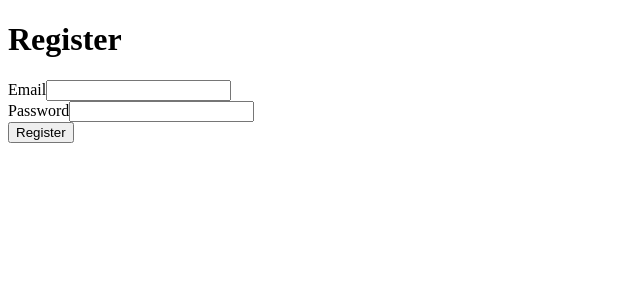
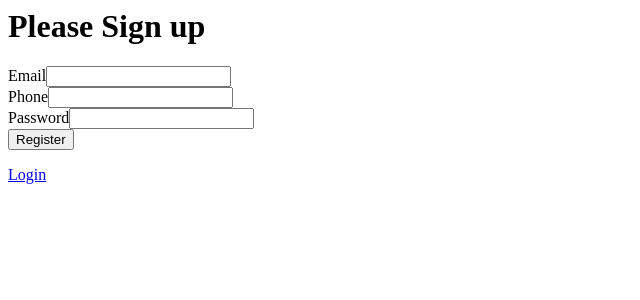
Before and after one commit to lclhugo/mspr-festival, a Symfony app: template templates/registration/register.html.twig in a window 1280 px wide. Shown: the top 300 px of the page, without its empty margins (0-640 px from the left). Run offline with Twig, Linux system fonts and the light colour scheme; the template is opened without the code that fills it, so the values that code supplies are empty; form fields are guessed from the names that the template uses; some libraries are stand-ins or nearby versions.

```diff
--- a/src/Controller/RegistrationController.php
+++ b/src/Controller/RegistrationController.php
@@ -32,6 +32,9 @@ class RegistrationController extends AbstractController
                 )
             );
 
+            $role = $user->getRoles();
+            $user->setRoles($role);
+
             $entityManager->persist($user);
             $entityManager->flush();
             // do anything else you need here, like send an email
--- a/src/Entity/User.php
+++ b/src/Entity/User.php
@@ -35,6 +35,7 @@ class User implements UserInterface, PasswordAuthenticatedUserInterface
     private ?string $password = null;
 
     #[ORM\Column(length: 255)]
+    #[Assert\NotNull]
     private ?string $phone = null;
 
     #[ORM\ManyToMany(targetEntity: Festival::class, inversedBy: 'users')]
@@ -79,7 +80,7 @@ class User implements UserInterface, PasswordAuthenticatedUserInterface
     {
         $roles = $this->roles;
         // guarantee every user at least has ROLE_USER
-        $roles[] = 'ROLE_USER';
+        $roles[] = "ROLE_USER";
 
         return array_unique($roles);
     }
--- a/src/Form/RegistrationFormType.php
+++ b/src/Form/RegistrationFormType.php
@@ -3,10 +3,13 @@
 namespace App\Form;
 
 use App\Entity\User;
+use Doctrine\DBAL\Types\JsonType;
 use Symfony\Component\Form\AbstractType;
 use Symfony\Component\Form\Extension\Core\Type\CheckboxType;
 use Symfony\Component\Form\Extension\Core\Type\EmailType;
+use Symfony\Component\Form\Extension\Core\Type\NumberType;
 use Symfony\Component\Form\Extension\Core\Type\PasswordType;
+use Symfony\Component\Form\Extension\Core\Type\TextType;
 use Symfony\Component\Form\FormBuilderInterface;
 use Symfony\Component\OptionsResolver\OptionsResolver;
 use Symfony\Component\Validator\Constraints\IsTrue;
@@ -20,6 +23,7 @@ class RegistrationFormType extends AbstractType
     {
         $builder
             ->add('email', EmailType::class)
+            ->add('phone', TextType::class)
             // ->add('agreeTerms', CheckboxType::class, [
             //     'mapped' => false,
             //     'constraints' => [
--- a/templates/base.html.twig
+++ b/templates/base.html.twig
@@ -13,7 +13,17 @@
             {{ encore_entry_script_tags('app') }}
         {% endblock %}
     </head>
-    <body>
-        {% block body %}{% endblock %}
-    </body>
+    {% if app.user %}
+        <body>
+            {% block body %}{% endblock %}
+        </body>
+    {% else %}
+        <body>
+            <div class="mb-3">
+                Vous devez être inscrit ou connecter pour consulter les pags :
+                <a href="{{ path('app_login') }}">Login</a>
+                <a href="{{ path('app_register') }}">Signup</a>
+            </div>
+        </body>
+    {% endif %}
 </html>
--- a/templates/home/index.html.twig
+++ b/templates/home/index.html.twig
@@ -8,7 +8,6 @@
     .example-wrapper code { background: #F5F5F5; padding: 2px 6px; }
 </style>
 
-{% if app.user %}
         <div class="example-wrapper">
             <h1>Hello {{ controller_name }}!</h1>
 
@@ -22,10 +21,5 @@
         <div class="mb-3">
             You are logged in as {{ app.user.email }}, <a href="{{ path('app_logout') }}">Logout</a>
         </div>
-{% else %}
-        <div class="mb-3">
-            Vous devez être connecter pour consulter la page : <a href="{{ path('app_login') }}">Login</a>
-        </div>
-{% endif %}
 
 {% endblock %}
--- a/templates/registration/register.html.twig
+++ b/templates/registration/register.html.twig
@@ -1,17 +1,25 @@
-{% extends 'base.html.twig' %}
-
-{% block title %}Register{% endblock %}
+<head>
+    <title>Signup</title>
+</head>
 
 {% block body %}
-    <h1>Register</h1>
+    {% if app.user %}
+        <div class="mb-3">
+            You are logged in as {{ app.user.email }}, <a href="{{ path('app_logout') }}">Logout</a>
+        </div>
+    {% else %}
+        <h1>Please Sign up</h1>
 
-    {{ form_start(registrationForm) }}
-        {{ form_row(registrationForm.email) }}
-        {{ form_row(registrationForm.plainPassword, {
-            label: 'Password'
-        }) }}
-        {# {{ form_row(registrationForm.agreeTerms) }} #}
+        {{ form_start(registrationForm) }}
+            {{ form_row(registrationForm.email) }}
+            {{ form_row(registrationForm.phone) }}
+            {{ form_row(registrationForm.plainPassword, {label: 'Password'}) }}
+            {# {{ form_row(registrationForm.agreeTerms) }} #}
 
-        <button type="submit" class="btn">Register</button>
-    {{ form_end(registrationForm) }}
+            <button type="submit" class="btn">Register</button>
+        {{ form_end(registrationForm) }}
+
+        <a href="{{ path('app_login') }}">Login</a>
+    {% endif %}
+
 {% endblock %}
```
Also changed, not shown: templates/security/login.html.twig (+12 -7 lines), 1 other file.
